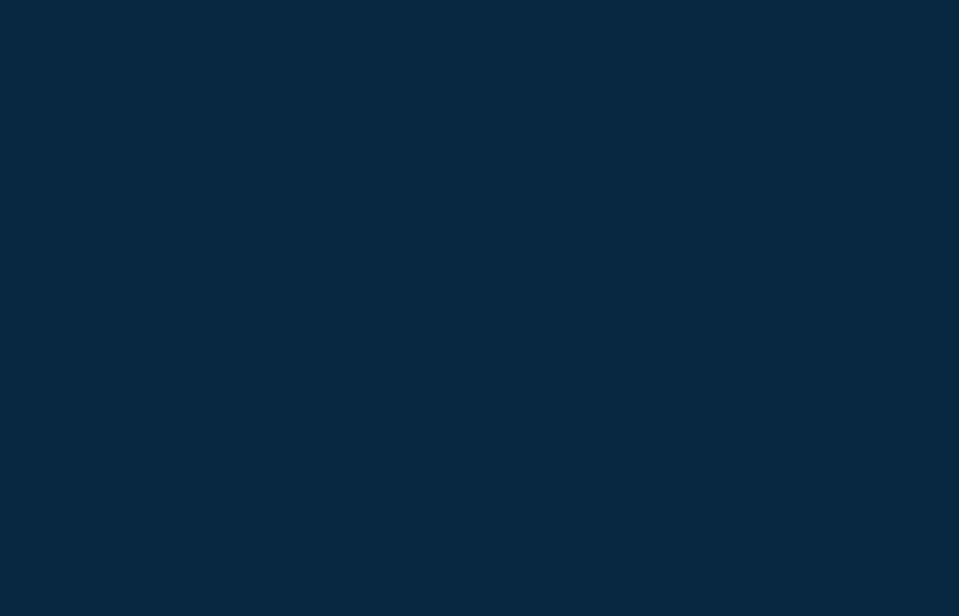
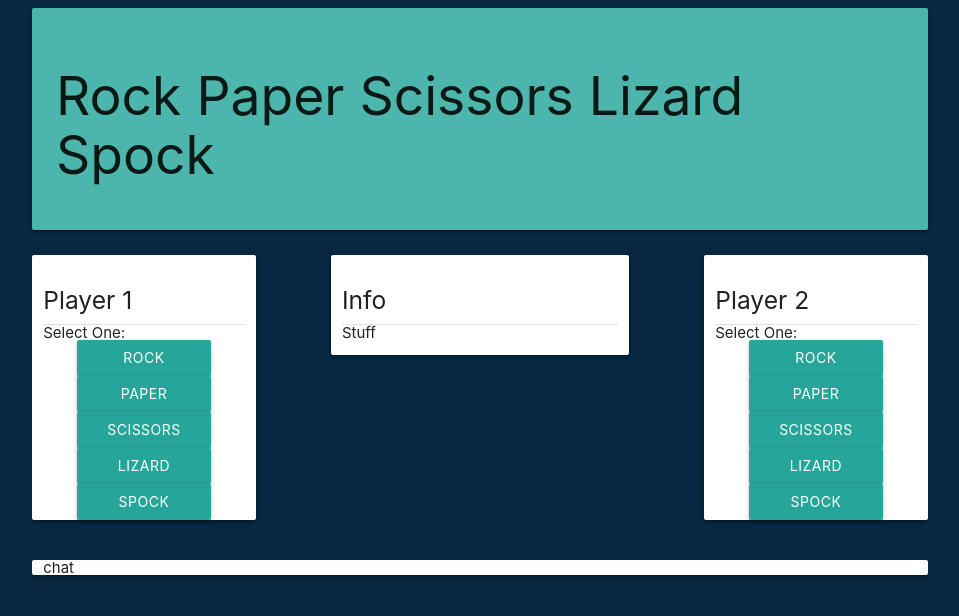
Before and after one commit to aarongaither/RPS-Multiplayer, a plain HTML site: page index.html in a window 1280 px wide. Shown: the whole page, without its empty margins (160-1119 px from the left). Drawn offline with nearby package versions, Linux system fonts and the light colour scheme.

Commit message:
add materialize and basic layout

```diff
--- a/index.html
+++ b/index.html
@@ -6,12 +6,64 @@
     <meta name="viewport" content="width=device-width, initial-scale=1">
     <title>RPS-Multiplayer</title>
     <link rel="stylesheet" type="text/css" href="assets/css/reset.css">
+    <link rel="stylesheet" href="https://cdnjs.cloudflare.com/ajax/libs/animate.css/3.5.2/animate.min.css">
+    <link rel="stylesheet" href="https://cdnjs.cloudflare.com/ajax/libs/materialize/0.98.2/css/materialize.min.css">
     <link rel="stylesheet" type="text/css" href="assets/css/style.css">
-    <link rel="stylesheet" href="https://cdnjs.cloudflare.com/ajax/libs/animate.css/3.5.2/animate.min.css">
     <link href="https://fonts.googleapis.com/css?family=Open+Sans" rel="stylesheet">
     <script src="https://code.jquery.com/jquery-3.2.1.min.js" integrity="sha256-hwg4gsxgFZhOsEEamdOYGBf13FyQuiTwlAQgxVSNgt4=" crossorigin="anonymous"></script>
+    <script src="https://www.gstatic.com/firebasejs/4.0.0/firebase.js"></script>
+    <script src="https://cdnjs.cloudflare.com/ajax/libs/materialize/0.98.2/js/materialize.min.js"></script>
 </head>
 <body>
+	<header class="container">
+		<div class="card-panel teal lighten-2">
+			<h2>Rock Paper Scissors Lizard Spock</h2>
+		</div>
+	</header>
+	<section id="playerRow" class="container">
+		<div class="row">
+			<div id="player1" class="col s3 card-panel">
+				<div class="section" player="1">
+				    <h5>Player 1</h5>
+				    <div class="divider"></div>
+				    <p>Select One:</p>
+				    <button class="waves-effect waves-light btn col s8 offset-s2" type="rock">Rock</button>
+				    <button class="waves-effect waves-light btn col s8 offset-s2" type="paper">Paper</button>
+				    <button class="waves-effect waves-light btn col s8 offset-s2" type="scissors">Scissors</button>
+				    <button class="waves-effect waves-light btn col s8 offset-s2" type="lizard">Lizard</button>
+				    <button class="waves-effect waves-light btn col s8 offset-s2" type="spock">Spock</button>
+				</div>
+			</div>
+			<div class="col s1"></div>
+			<div id="info" class="col s4 card-panel">
+				<div class="section">
+				  <h5>Info</h5>
+				  <div class="divider"></div>
+				  <p>Stuff</p>
+				</div>
+			</div>
+			<div class="col s1"></div>
+			<div id="player2" class="col s3 card-panel">
+				<div class="section" player="2">
+				  <h5>Player 2</h5>
+				  <div class="divider"></div>
+				  <p>Select One:</p>
+				  <button class="waves-effect waves-light btn col s8 offset-s2" type="rock">Rock</button>
+				  <button class="waves-effect waves-light btn col s8 offset-s2" type="paper">Paper</button>
+				  <button class="waves-effect waves-light btn col s8 offset-s2" type="scissors">Scissors</button>
+				  <button class="waves-effect waves-light btn col s8 offset-s2" type="lizard">Lizard</button>
+				  <button class="waves-effect waves-light btn col s8 offset-s2" type="spock">Spock</button>
+			    </div>
+			</div>
+		</div>
+	</section>
+	<section id="chatRow" class="container">
+		<div class="row">
+			<div class="col s12 card-panel">
+				chat
+			</div>
+		</div>
+	</section>
 	<script src="assets/javascript/app.js"></script>
 </body>
 </html>
```
